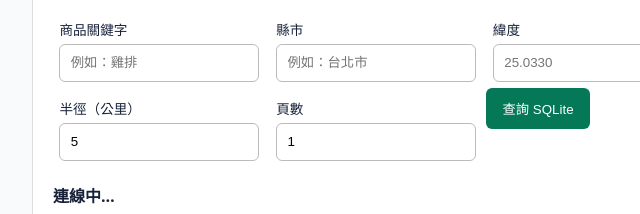
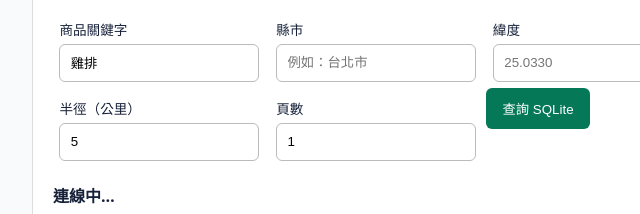
Before and after one commit to fafagoback/FoodRadar, a plain HTML site: page web/relational-v6-preview.html in a window 1280 px wide. Shown: the part 197-411 px from the top of the page, 108-748 px from the left. Drawn offline with Linux system fonts and the light colour scheme; a script that the page names is missing.

Commit message:
Default SQLite browser probe to a selective Chinese keyword search

```diff
--- a/web/relational-v6-preview.html
+++ b/web/relational-v6-preview.html
@@ -14,7 +14,7 @@ table{border-collapse:collapse;width:100%;font-size:.88rem}th,td{padding:.7rem;b
 <p>本頁僅供 FR 真實資料的瀏覽器 SQL 測試。商品、售價、店家資訊直接從 Hugging Face 上的 SQLite 讀取，無額外網站商品資料。</p>
 <p id="release">正在檢查 HF SQLite 版本…</p>
 <div>
-<label>商品關鍵字<input id="keyword" placeholder="例如：雞排"/></label>
+<label>商品關鍵字<input id="keyword" value="雞排" placeholder="例如：雞排"/></label>
 <label>縣市<input id="city" placeholder="例如：台北市"/></label>
 <label>緯度<input id="lat" inputmode="decimal" placeholder="25.0330"/></label>
 <label>經度<input id="lon" inputmode="decimal" placeholder="121.5654"/></label>
```
